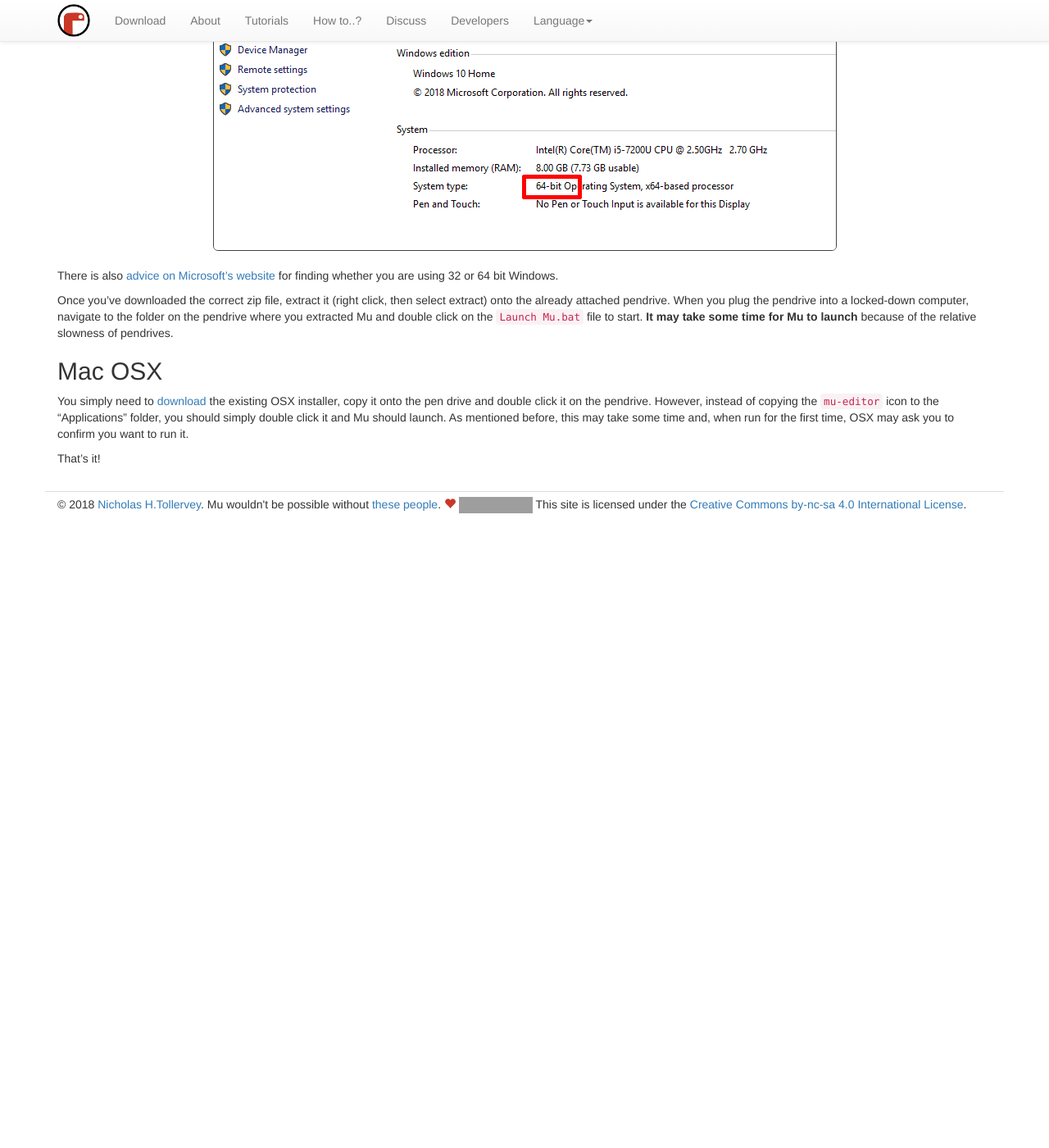
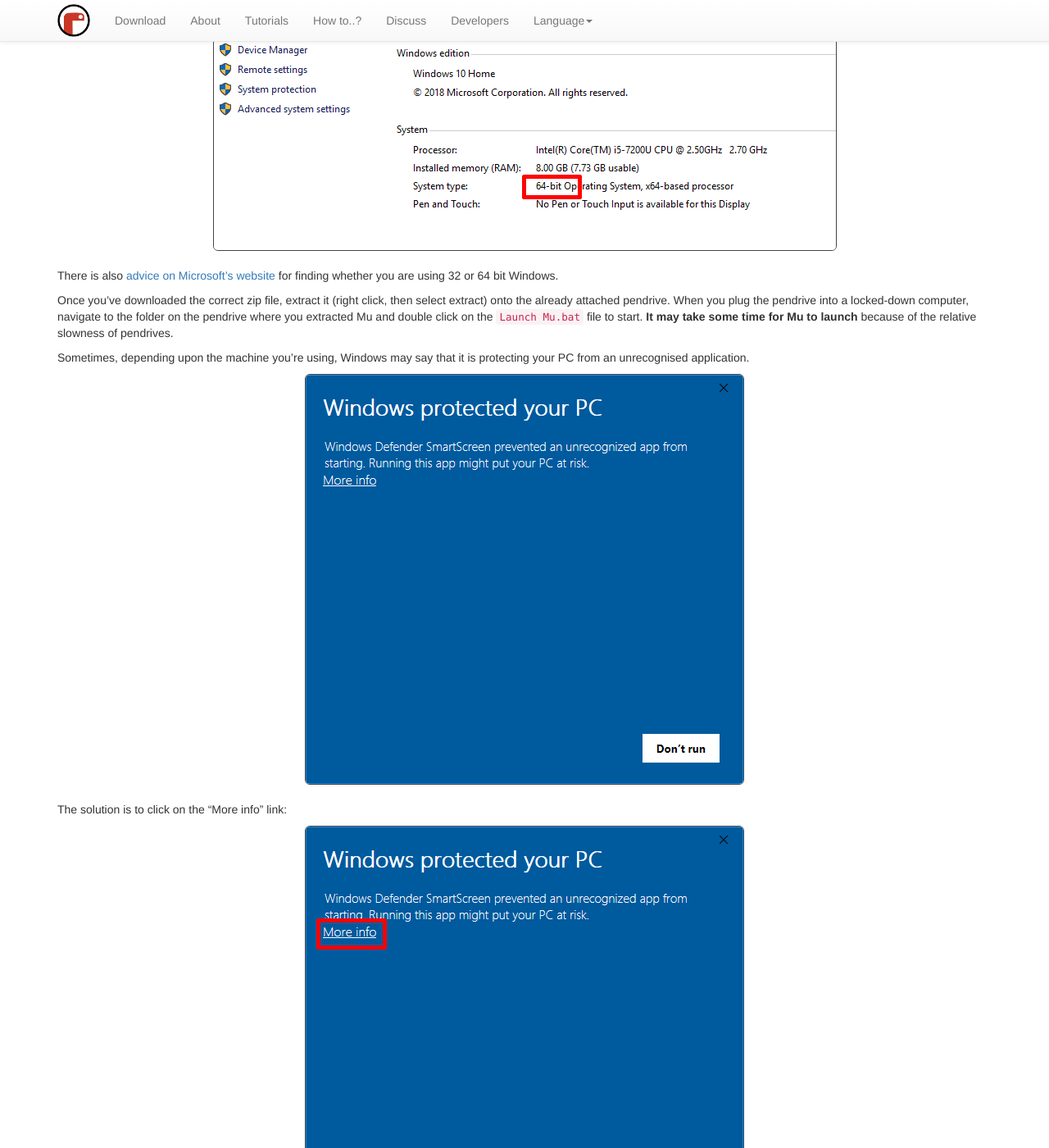
Before and after one commit to zlanderous/mu-editor.github.io, a Jekyll site: the page built from en/howto/use_portamu.md, in a window 1280 px wide and 1400 px high, scrolled down 1740 px. Shown: the whole window at 82% size. Built offline with Jekyll 4.4.1, drawn with Linux system fonts in a browser that asks for light colours; nearby versions of some CDN libraries; library files that are not in the unit come from our copies; before the commit the page ends 2370 px from its top, so only the background shows below that; some of the changed text lies outside the part shown; grey boxes are pictures that could not be loaded.

Commit message:
Add info about Windows defender.

```diff
--- a/en/howto/use_portamu.md
+++ b/en/howto/use_portamu.md
@@ -69,6 +69,28 @@
 take some time for Mu to launch** because of the relative slowness of
 pendrives.
 
+Sometimes, depending upon the machine you're using, Windows may say that it is
+protecting your PC from an unrecognised application.
+
+<div class="row">
+  <img src="/img/en/howto/beta/win10.2.png" alt="Windows protector" class="img-responsive center-block img-rounded movie"/>
+  <br/>
+</div>
+
+The solution is to click on the "More info" link:
+
+<div class="row">
+  <img src="/img/en/howto/beta/win10.2_annotated.png" alt="Windows protector" class="img-responsive center-block img-rounded movie"/>
+  <br/>
+</div>
+
+Then click on the "Run anyway" button.
+
+<div class="row">
+  <img src="/img/en/howto/beta/win10.3.png" alt="Windows protector" class="img-responsive center-block img-rounded movie"/>
+  <br/>
+</div>
+
 ## Mac OSX
 
 You simply need to [download](/en/download) the existing OSX installer, copy it
```
Also changed, not shown: img/en/howto/beta/win10.3.png.
